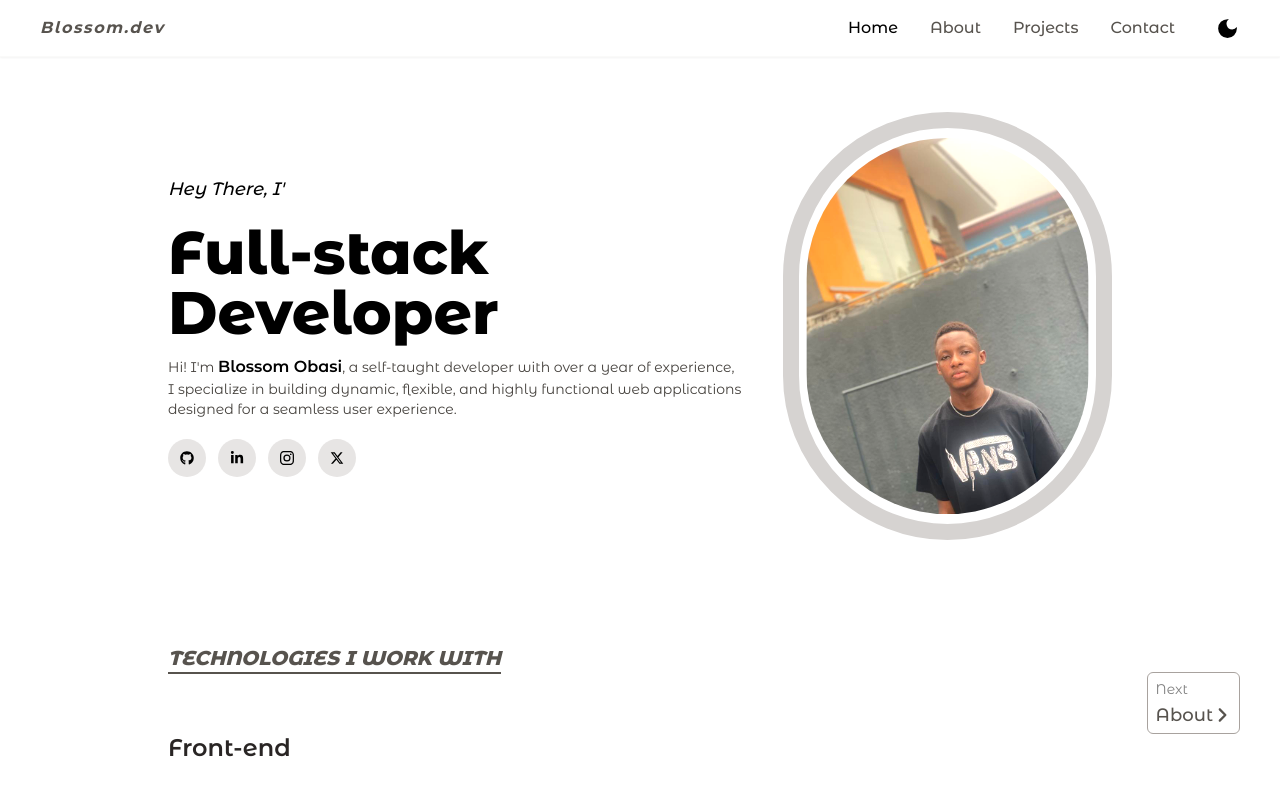
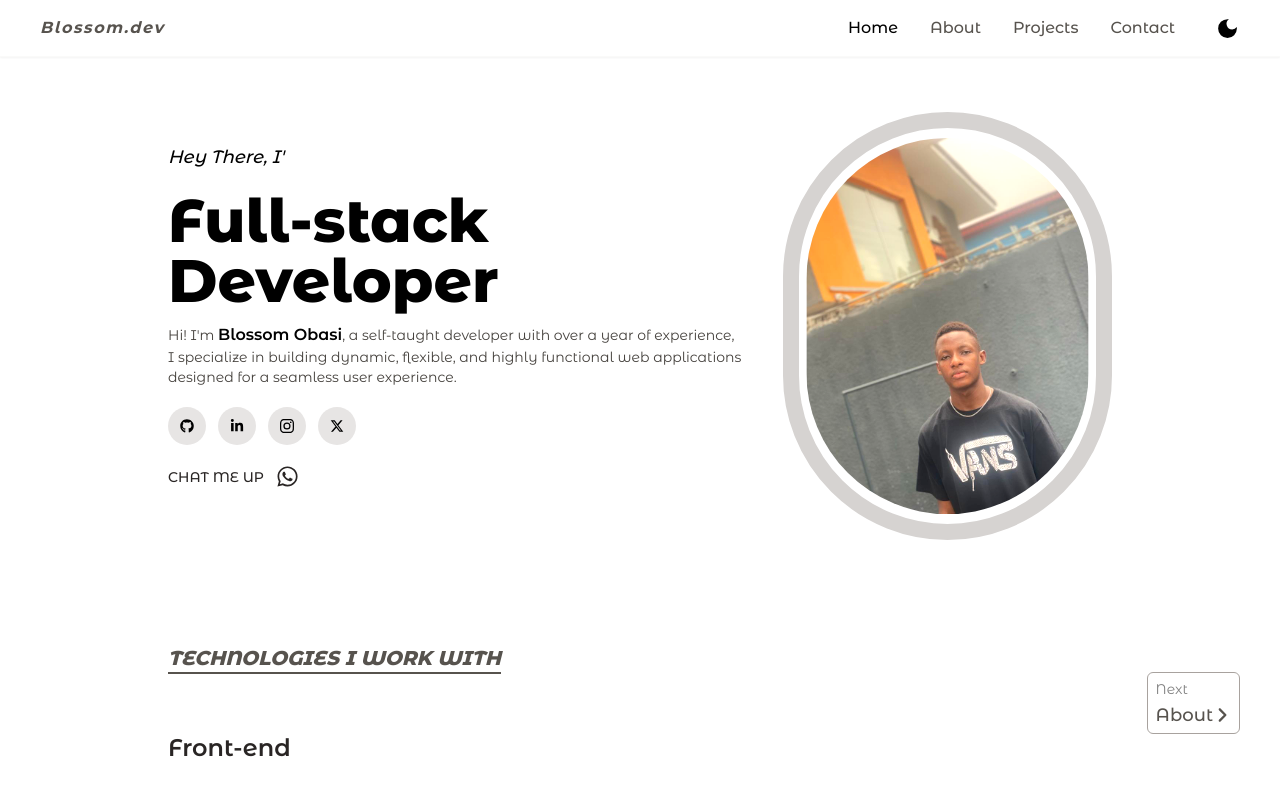
Before and after one commit to blossomobasi/blossoms-portfolio, a Next.js app: page / in a window 1280 px wide. Shown: the top 790 px of the page. Built offline with nearby package versions, Linux system fonts and the light colour scheme.

Commit message:
Add link to whatsapp

```diff
--- a/src/app/page.tsx
+++ b/src/app/page.tsx
@@ -3,6 +3,7 @@
 import SocialIcons from "@/components/SocialIcons";
 import TechStack from "@/components/TechStack";
 import Image from "next/image";
+import { FaWhatsapp } from "react-icons/fa6";
 import { Typewriter } from "react-simple-typewriter";
 
 const HomePage = () => {
@@ -35,6 +36,18 @@ const HomePage = () => {
 
                     {/* Social media links */}
                     <SocialIcons />
+                    <div className="my-5 font-medium text-stone-800 dark:text-stone-400">
+                        <a
+                            href="https://wa.me/2349039477184"
+                            target="_blank"
+                            className="uppercase hover:underline flex items-center space-x-3"
+                        >
+                            <span>Chat me up</span>
+                            <span>
+                                <FaWhatsapp size={23} />
+                            </span>
+                        </a>
+                    </div>
                 </div>
 
                 <div className="border-[1rem] border-stone-300 dark:border-stone-700 rounded-full md:w-[55%] h-full -z-10">
```
